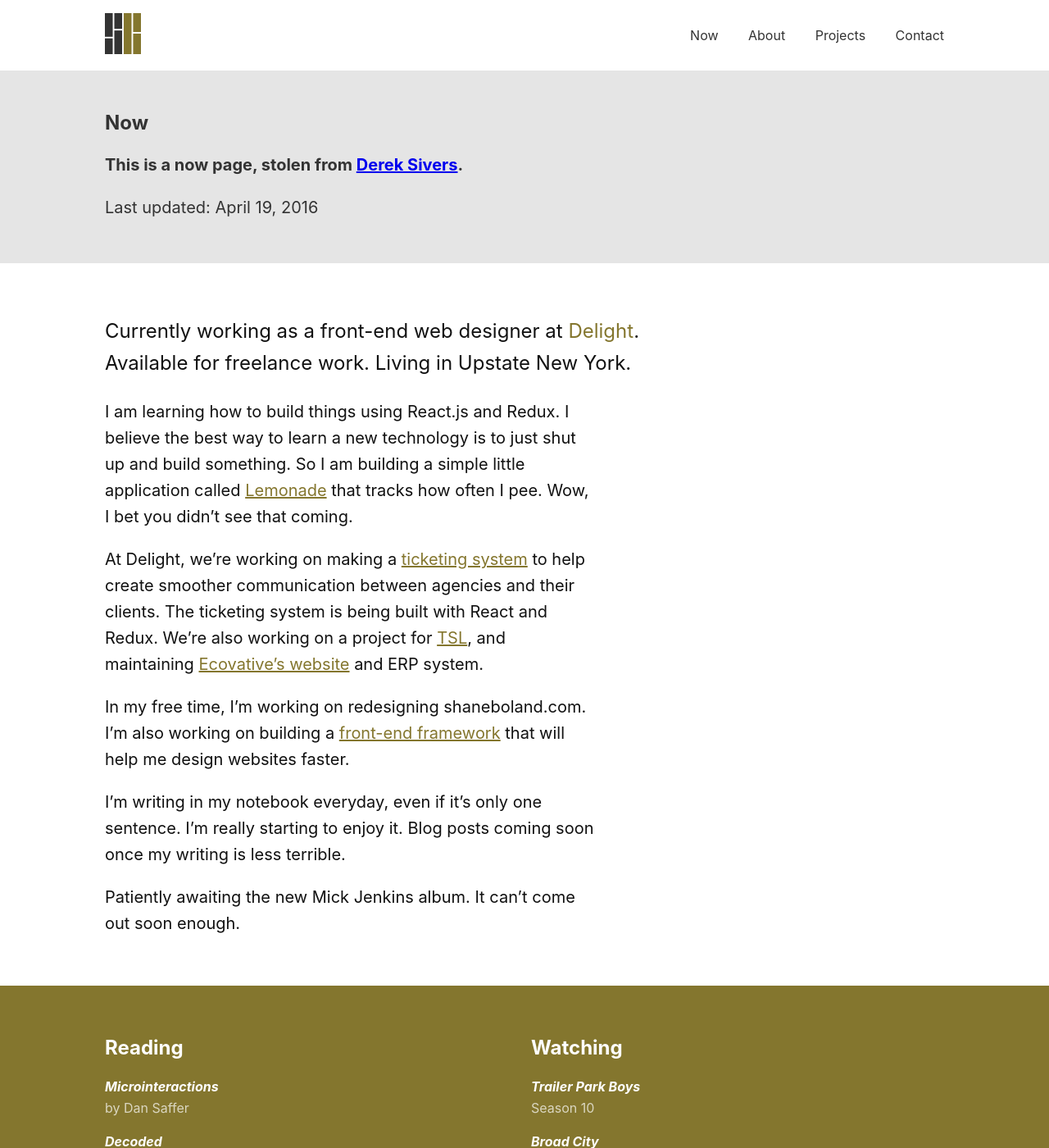
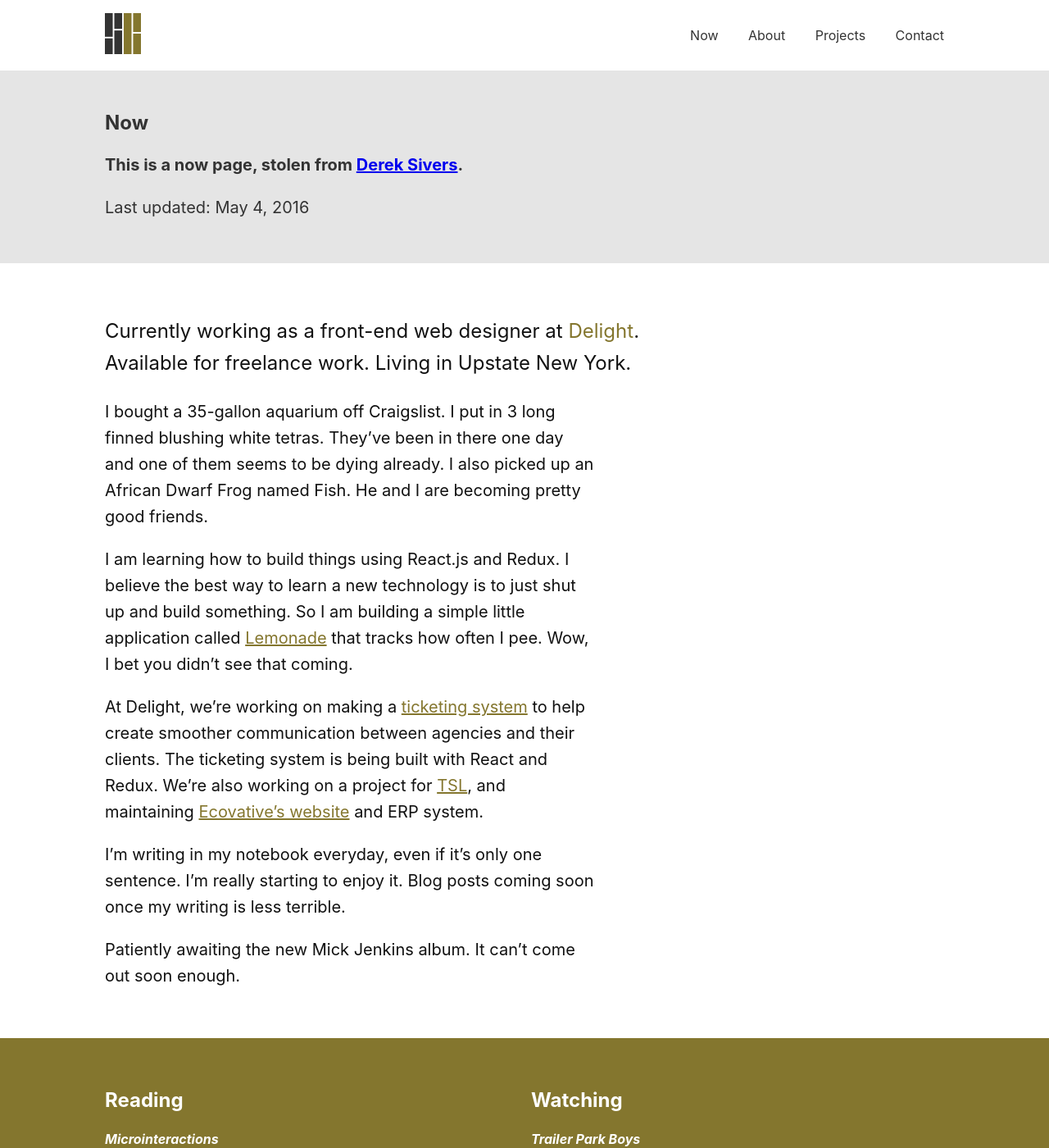
Before and after one commit to shanetheboland/portfolio, a Jekyll site: the page built from now.html, in a window 1280 px wide and 1400 px high. Shown: the whole window at 82% size. Built offline with Jekyll 4.4.1, drawn with Linux system fonts in a browser that asks for light colours.

```diff
--- a/index.html
+++ b/index.html
@@ -14,11 +14,11 @@ critical: .db,header,main,nav,section{display:block}html{font-family:sans-serif;
   <section class="list pln lh-copy mt0">
     <div class="pv2 w-100 pl0 pr2-ns">
       <p class="f5 f4-ns measure lh-copy">
-      I’m <a class="gold dim" href="http://twitter.com/hunterfortuin">one of two</a> co-owners at <a class="gold dim" href="http://delight.consulting">Delight Consulting</a> where we build custom software for businesses. I also build websites for people as a freelancer.
+      I build things for the Internet. I’m <a class="gold dim" href="http://twitter.com/hunterfortuin">one of two</a> co-owners at <a class="gold dim" href="http://delight.consulting">Delight Consulting</a> where we build custom software for businesses. I also build websites for people as a freelancer.
       </p>
-      <p class="f5 f4-ns measure lh-copy">My most recent project was building a website for <a href="http://ecovativedesign.com" alt="Ecovative’s home page">Ecovative Design</a>. They grow eco-friendly products using mushrooms. Yes, mushrooms. To see some of my other projects, check the <a href="{{ "/projects" | prepend: site.github.url }}" class="dim gold">Projects page</a>.</p>
-      <p class="f5 f4-ns measure lh-copy">I’m working on building a front-end framework that will help me develop websites faster. I’m also working on redesigning my personal website (the one you’re reading right now).</p>
+      <p class="f5 f4-ns measure lh-copy">My most recent project was building the “<a class="gold dim" href="http://interiors.ecovativedesign.com" alt="Ecovative Interior’s home page">Ecovative Interiors</a>” website for Ecovative. It showcases their new eco-friendly product line for home and office interiors.</p>
       <p class="f5 f4-ns measure lh-copy">On the <a href="{{ "/now" | prepend: site.github.url }}" class="dim gold">Now page</a>, I keep a log of all the things I’m currently working on.</p>
+      <hr>
       <p class="f5 f4-ns measure lh-copy">If you’re looking for a front-end web designer for your next project, <a href="{{ "/contact" | prepend: site.github.url }}" class="dim gold">send me an email</a>. Services start at $10,000/project, I also offer monthly retainers.</p>
     </div>
   </section>
--- a/now.html
+++ b/now.html
@@ -10,7 +10,7 @@ critical: .db,header,main,nav,section{display:block}html{font-family:sans-serif;
     <h1 class="f4 f3-ns lh-title measure">Now</h1>
     <p class="f5 f4-ns b lh-copy">This is a now page, stolen from <a href="https://sivers.org/nowff" title="Derek Siver’s Now pages">Derek Sivers</a>.</p>
     <p class="measure f5 f4-ns lh-copy">
-      Last updated: April 19, 2016
+      Last updated: May 4, 2016
     </p>
   </div>
 </section>
@@ -19,13 +19,13 @@ critical: .db,header,main,nav,section{display:block}html{font-family:sans-serif;
 <div class="ph3 ph6-ns bt b--light-gray black bn-ns pv3 pv4-ns mw9">
   <section class="list pln lh-copy mt0">
     <div class="pv2 w-100 pl0 pr2-ns">
-      <p class="f3 measure">Currently working as a front-end web designer at <a href="http://delight.consulting" class="dim gold link">Delight</a>. Available for freelance work. Living in Upstate New York.</p>
+      <p class="f4 f3-ns measure">Currently working as a front-end web designer at <a href="http://delight.consulting" class="dim gold link">Delight</a>. Available for freelance work. Living in Upstate New York.</p>
+
+      <p class="f5 f4-ns measure lh-copy">I bought a 35-gallon aquarium off Craigslist. I put in 3 long finned blushing white tetras. They’ve been in there one day and one of them seems to be dying already. I also picked up an African Dwarf Frog named Fish. He and I are becoming pretty good friends.</p>
 
       <p class="f5 f4-ns measure lh-copy">I am learning how to build things using React.js and Redux. I believe the best way to learn a new technology is to just shut up and build something. So I am building a simple little application called <a class="dim gold" href="https://github.com/shanetheboland/lemonade">Lemonade</a> that tracks how often I pee. Wow, I bet you didn’t see that coming.</p>
 
       <p class="f5 f4-ns measure lh-copy">At Delight, we’re working on making a <a class="dim gold" href="http://delightagency.io">ticketing system</a> to help create smoother communication between agencies and their clients. The ticketing system is being built with React and Redux. We’re also working on a project for <a href="http://www.tsladventures.net/" class="dim gold">TSL</a>, and maintaining <a href="http://www.ecovativedesign.com/" class="dim gold">Ecovative’s website</a> and ERP system.</p>
-
-      <p class="f5 f4-ns measure lh-copy">In my free time, I’m working on redesigning shaneboland.com. I’m also working on building a <a href="https://github.com/delightconsulting/delight-front-end-framework" class="dim gold">front-end framework</a> that will help me design websites faster.</p>
 
       <p class="f5 f4-ns measure lh-copy">I’m writing in my notebook everyday, even if it’s only one sentence. I’m really starting to enjoy it. Blog posts coming soon once my writing is less terrible.</p>
 
@@ -34,7 +34,8 @@ critical: .db,header,main,nav,section{display:block}html{font-family:sans-serif;
   </section>
 </div>
 
-<div class="ph3 ph6-ns bt b--light-gray bn-ns pv3 pv4-ns mw9 bg-gold white">
+<div class="bg-gold">
+  <div class="ph3 ph6-ns bt b--light-gray bn-ns pv3 pv4-ns mw9 white">
     <section class="list pln lh-copy mt0">
       <div class="cf">
         <article class="pv2 fl w-100 w-50-ns pl0 pr2-ns">
@@ -59,3 +60,4 @@ critical: .db,header,main,nav,section{display:block}html{font-family:sans-serif;
       </div>
     </section>
   </div>
+</div>
```
Also changed, not shown: about.html (+7 -6 lines). Lines whose indentation alone changed are shown as unchanged.
